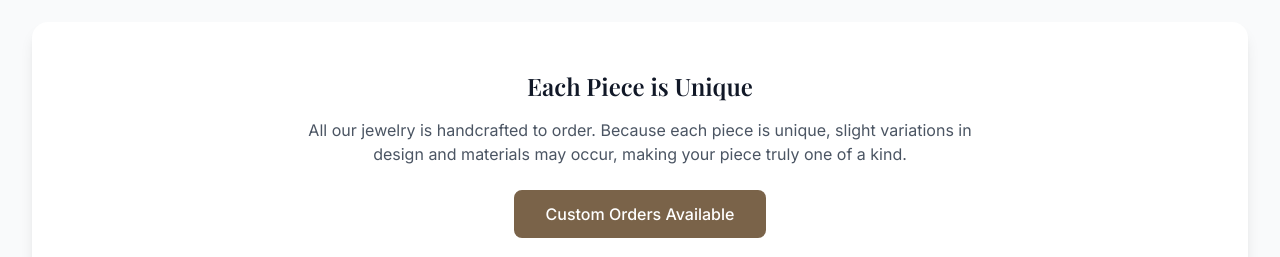
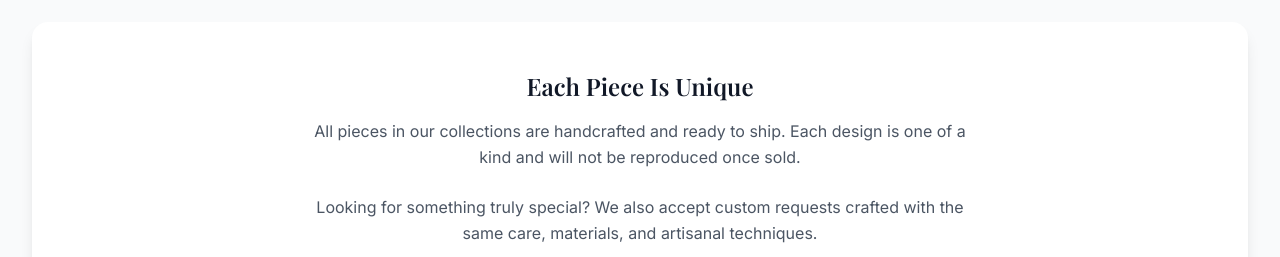
Before and after one commit to allanbarahona-web3/coco-nina, a Next.js app: page /catalog in a window 1280 px wide. Shown: the part 2540-2797 px from the top of the page. Built offline with nearby package versions, Linux system fonts and the light colour scheme; no server answers; a web font is replaced by a local one.

Commit message:
Update 'Each Piece Is Unique' section with ready-to-ship messaging and custom inquiry CTA

```diff
--- a/app/catalog/CatalogContent.tsx
+++ b/app/catalog/CatalogContent.tsx
@@ -115,18 +115,19 @@ export default function CatalogContent({ products }: CatalogContentProps) {
         {/* Info Banner */}
         <div className="mt-20 bg-white rounded-2xl shadow-lg p-8 md:p-12 text-center">
           <h3 className="text-2xl font-serif font-semibold text-gray-900 mb-4">
-            Each Piece is Unique
+            Each Piece Is Unique
           </h3>
-          <p className="text-gray-600 max-w-2xl mx-auto mb-6">
-            All our jewelry is handcrafted to order. Because each piece is unique,
-            slight variations in design and materials may occur, making your piece
-            truly one of a kind.
+          <p className="text-gray-600 max-w-2xl mx-auto mb-6 leading-relaxed">
+            All pieces in our collections are handcrafted and ready to ship. Each design is one of a kind and will not be reproduced once sold.
+          </p>
+          <p className="text-gray-600 max-w-2xl mx-auto mb-8 leading-relaxed">
+            Looking for something truly special? We also accept custom requests crafted with the same care, materials, and artisanal techniques.
           </p>
           <Link
             href="/#contact"
             className="inline-block bg-primary-600 hover:bg-primary-700 text-white font-medium px-8 py-3 rounded-lg transition-colors"
           >
-            Custom Orders Available
+            Inquire About a Custom Piece
           </Link>
         </div>
       </div>
--- a/components/ProductCard.tsx
+++ b/components/ProductCard.tsx
@@ -87,7 +87,7 @@ export default function ProductCard({ product }: ProductCardProps) {
         {/* Inquire Button */}
         <button
           onClick={() => {
-            const message = `Hello! I'm interested in the ${product.name} (${product.category}). Could you provide more information?`;
+            const message = `Hello! I'm contacting you from the Coco&Nina website.\n\nI'm interested in:\n📿 ${product.name}\n🏷️ Category: ${product.category}\n\nCould you provide more information about this piece?`;
             const whatsappUrl = `https://wa.me/${process.env.NEXT_PUBLIC_WHATSAPP_NUMBER?.replace(/[^\d+]/g, '')}?text=${encodeURIComponent(message)}`;
             window.open(whatsappUrl, '_blank', 'noopener,noreferrer');
           }}
```
Also changed, not shown: 1 other file (tests, documents, lock files or other folders).
